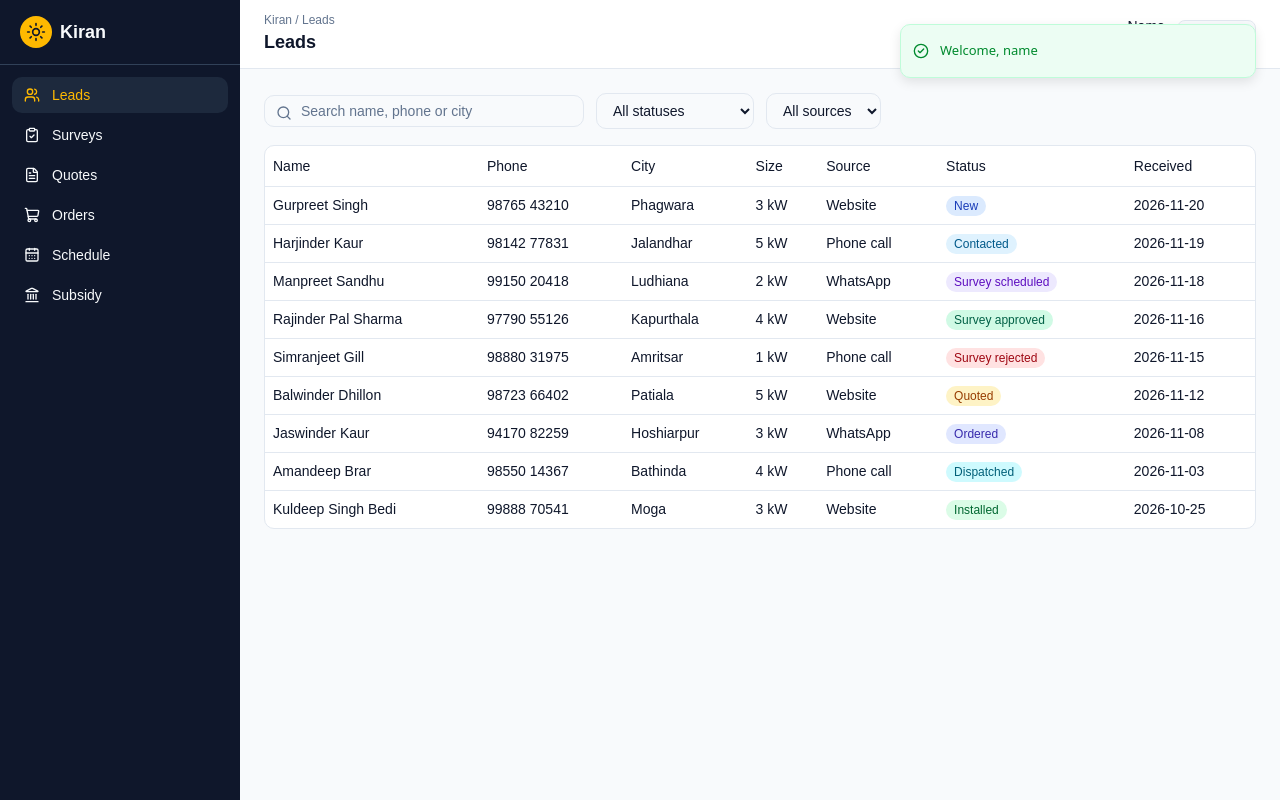
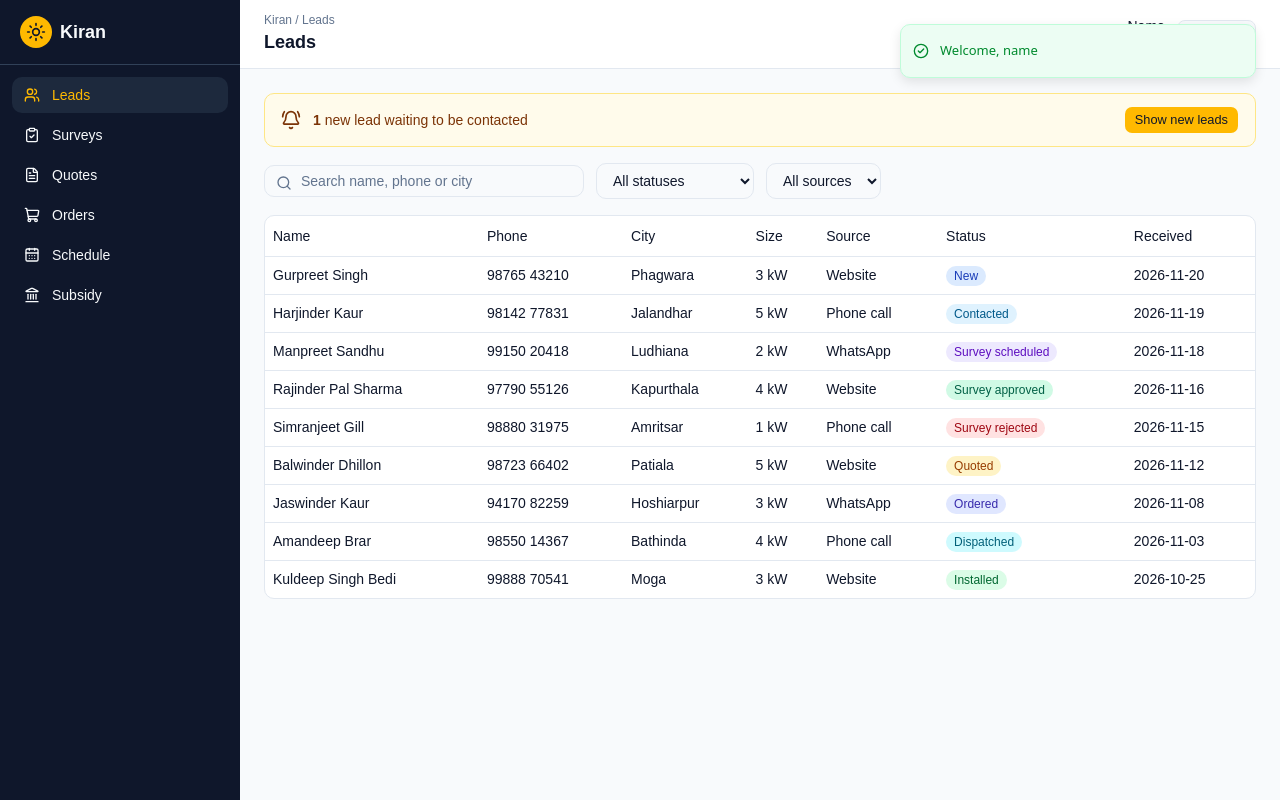
Before and after one commit to aditi00223/kiran-solar, a React (Vite) app in the folder client/: page /leads in a window 1280 px wide. Both pictures are taken after typing "name@example.com", "Sample123" into the empty fields and a click on the button "Sign in". Built offline with nearby package versions, Linux system fonts and the light colour scheme; what @react-pdf/renderer would draw is missing.

Commit message:
feat(F2): add new-lead alert and save enquiry as lead

```diff
--- a/client/src/lib/mockLeads.js
+++ b/client/src/lib/mockLeads.js
@@ -10,3 +10,20 @@ export const mockLeads = [
   { id: 8, name: 'Amandeep Brar', phone: '98550 14367', city: 'Bathinda', address: '19 Ajit Road, Bathinda', systemSize: 4, source: 'CALL', status: 'DISPATCHED', createdAt: '2026-11-03', callCheck: { shadowFreeArea: 50, monthlyBill: 5100, gridSuitable: true } },
   { id: 9, name: 'Kuldeep Singh Bedi', phone: '99888 70541', city: 'Moga', address: '56 Ghalib Kalan Road, Moga', systemSize: 3, source: 'WEB', status: 'INSTALLED', createdAt: '2026-10-25', callCheck: { shadowFreeArea: 38, monthlyBill: 3900, gridSuitable: true } },
 ]
+export function addLead({ name, phone, address, systemSize, message }) {
+  const lead = {
+    id: mockLeads.length + 1,
+    name: name.trim(),
+    phone: phone.trim(),
+    city: address.split(',').pop().trim() || 'Punjab',
+    address: address.trim(),
+    systemSize: Number(systemSize),
+    source: 'WEB',
+    status: 'NEW',
+    createdAt: new Date().toISOString().slice(0, 10),
+    callCheck: null,
+    message: message?.trim() ?? '',
+  }
+  mockLeads.unshift(lead)
+  return lead
+}
--- a/client/src/pages/Enquiry.jsx
+++ b/client/src/pages/Enquiry.jsx
@@ -1,10 +1,12 @@
 import { useState } from 'react'
+import { Link } from 'react-router-dom'
 import { toast } from 'sonner'
 import { Sun, CheckCircle2 } from 'lucide-react'
 import { Button } from '@/components/ui/button'
 import { Label } from '@/components/ui/label'
 import { Card, CardContent, CardDescription, CardHeader, CardTitle } from '@/components/ui/card'
 import FormField from '@/components/FormField'
+import { addLead } from '@/lib/mockLeads'
 
 const EMPTY = { name: '', phone: '', address: '', systemSize: '3', message: '' }
 
@@ -38,6 +40,7 @@ export default function Enquiry() {
     try {
       // TEMPORARY: replace with api.post('/leads', { ...form, source: 'WEB' })
       await new Promise((r) => setTimeout(r, 600))
+      addLead(form)
       setDone(true)
       toast.success('Enquiry sent. Our team will call you soon.')
     } catch {
@@ -112,6 +115,12 @@ export default function Enquiry() {
               </Button>
             </form>
           )}
+          <p className="mt-4 text-center text-sm text-muted-foreground">
+            Kiran staff?{' '}
+            <Link to="/login" className="font-medium text-primary underline">
+              Sign in
+            </Link>
+          </p>
         </CardContent>
       </Card>
     </div>
--- a/client/src/pages/Leads.jsx
+++ b/client/src/pages/Leads.jsx
@@ -1,6 +1,7 @@
 import { useEffect, useMemo, useState } from 'react'
 import { useNavigate } from 'react-router-dom'
-import { Search } from 'lucide-react'
+import { BellRing, Search } from 'lucide-react'
+import { Button } from '@/components/ui/button'
 import { Input } from '@/components/ui/input'
 import DataTable from '@/components/DataTable'
 import StatusBadge from '@/components/StatusBadge'
@@ -28,7 +29,7 @@ export default function Leads() {
   useEffect(() => {
     // TEMPORARY: simulates a server call. Replace with api.get('/leads')
     const timer = setTimeout(() => {
-      setLeads(mockLeads)
+      setLeads([...mockLeads])
       setLoading(false)
     }, 600)
     return () => clearTimeout(timer)
@@ -44,6 +45,8 @@ export default function Leads() {
     )
   }, [leads, search, status, source])
 
+  const newCount = leads.filter((l) => l.status === 'NEW').length
+
   const columns = [
     { key: 'name', header: 'Name', render: (l) => <span className="font-medium">{l.name}</span> },
     { key: 'phone', header: 'Phone' },
@@ -56,6 +59,22 @@ export default function Leads() {
 
   return (
     <div className="space-y-4">
+      {!loading && newCount > 0 && (
+        <div className="flex flex-wrap items-center justify-between gap-3 rounded-lg border border-amber-200 bg-amber-50 px-4 py-3">
+          <div className="flex items-center gap-3 text-sm text-amber-900">
+            <BellRing className="h-5 w-5" />
+            <p>
+              <span className="font-semibold">{newCount}</span> new lead{newCount > 1 ? 's' : ''} waiting to be contacted
+            </p>
+          </div>
+          {status === 'NEW' ? (
+            <Button size="sm" variant="outline" onClick={() => setStatus('')}>Show all leads</Button>
+          ) : (
+            <Button size="sm" onClick={() => setStatus('NEW')}>Show new leads</Button>
+          )}
+        </div>
+      )}
+
       <div className="flex flex-wrap items-center gap-3">
         <div className="relative w-full max-w-xs">
           <Search className="absolute left-3 top-2.5 h-4 w-4 text-muted-foreground" />
--- /dev/null
+++ b/package.json
@@ -0,0 +1,5 @@
+{
+  "dependencies": {
+    "@react-pdf/renderer": "^4.9.0"
+  }
+}
```
Also changed, not shown: 1 other file (tests, documents, lock files or other folders).
